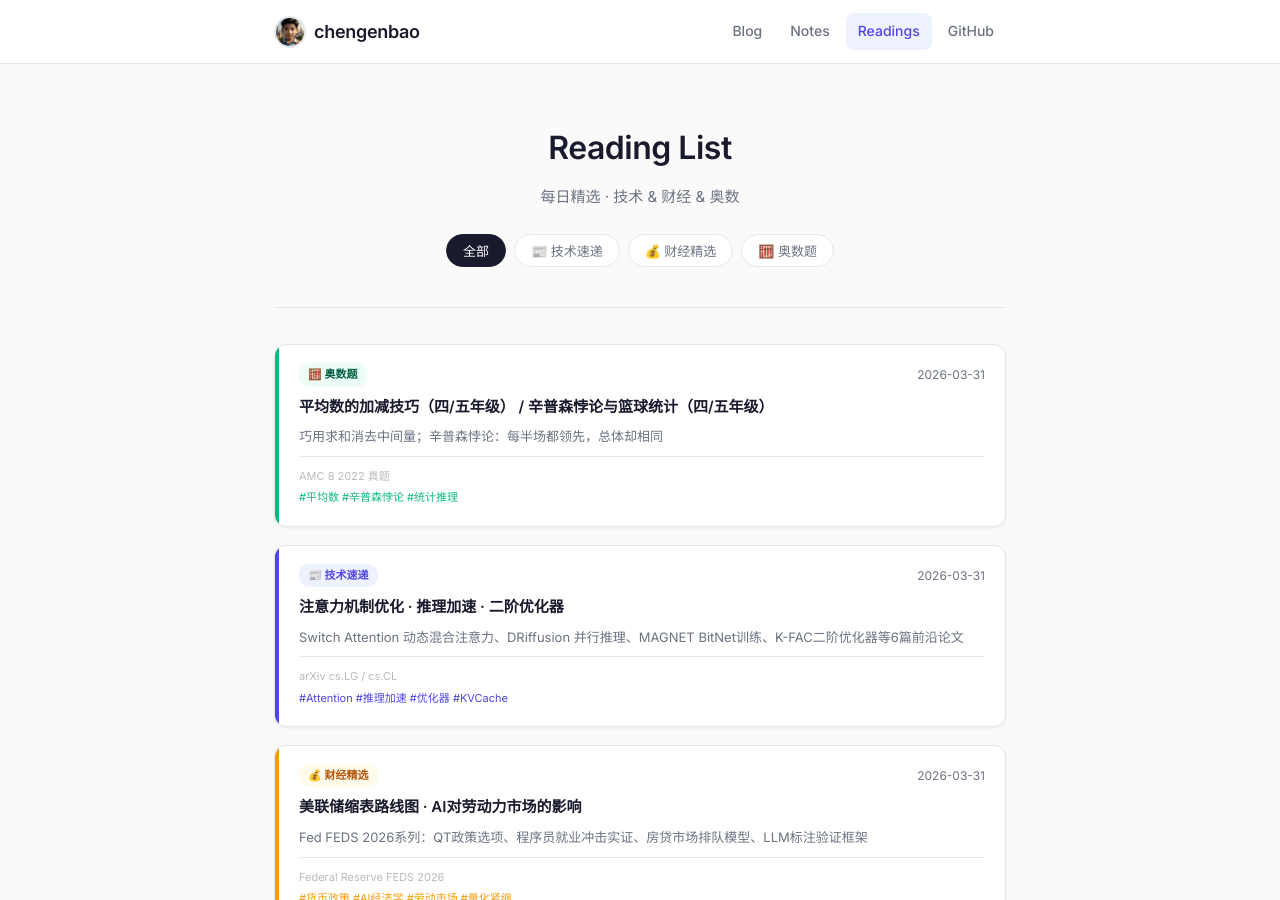
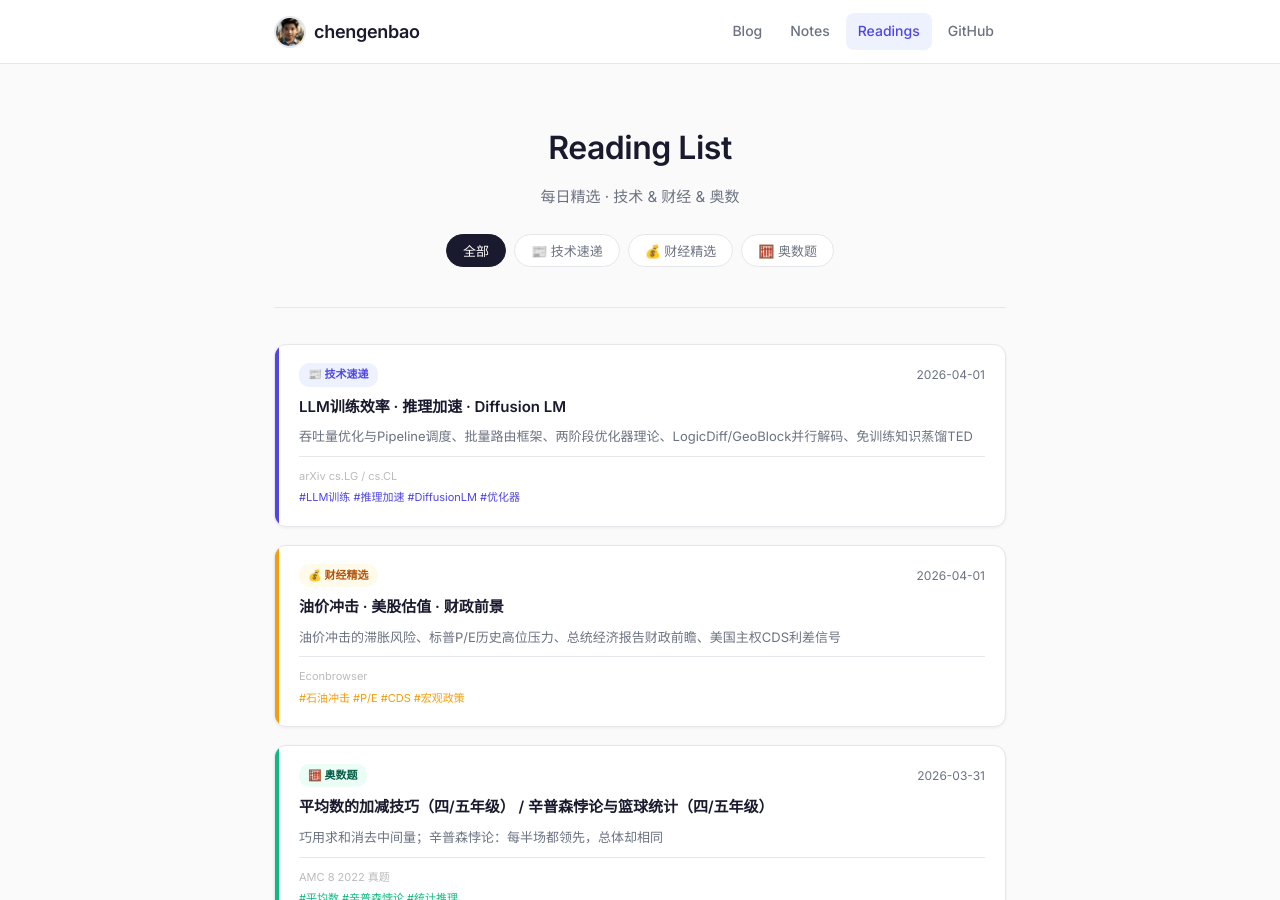
Before and after one commit to chengenbao/chengenbao.github.io, a Jekyll site: the page built from reading-list/index.md, in a window 1280 px wide and 900 px high. Built offline with Jekyll 4.4.1, drawn with Linux system fonts in a browser that asks for light colours.

Commit message:
Update reading list index: add 2026-04-01 tech + finance cards

```diff
--- a/reading-list/index.md
+++ b/reading-list/index.md
@@ -18,6 +18,38 @@
   </div>
 
   <div class="rl-grid">
+<a class="rl-card tech" href="/reading-list/2026-04-01-tech-daily/">
+  <div class="rl-accent"></div>
+  <div class="rl-body">
+    <div class="rl-top">
+      <span class="rl-badge tech">📰 技术速递</span>
+      <time>2026-04-01</time>
+    </div>
+    <h2>LLM训练效率 · 推理加速 · Diffusion LM</h2>
+    <p>吞吐量优化与Pipeline调度、批量路由框架、两阶段优化器理论、LogicDiff/GeoBlock并行解码、免训练知识蒸馏TED</p>
+    <div class="rl-meta">
+      <span class="rl-source">arXiv cs.LG / cs.CL</span>
+      <span class="rl-tags">#LLM训练 #推理加速 #DiffusionLM #优化器</span>
+    </div>
+  </div>
+</a>
+
+<a class="rl-card finance" href="/reading-list/2026-04-01-finance-daily/">
+  <div class="rl-accent"></div>
+  <div class="rl-body">
+    <div class="rl-top">
+      <span class="rl-badge finance">💰 财经精选</span>
+      <time>2026-04-01</time>
+    </div>
+    <h2>油价冲击 · 美股估值 · 财政前景</h2>
+    <p>油价冲击的滞胀风险、标普P/E历史高位压力、总统经济报告财政前瞻、美国主权CDS利差信号</p>
+    <div class="rl-meta">
+      <span class="rl-source">Econbrowser</span>
+      <span class="rl-tags">#石油冲击 #P/E #CDS #宏观政策</span>
+    </div>
+  </div>
+</a>
+
 <a class="rl-card math" href="/reading-list/2026-03-31-math/">
   <div class="rl-accent"></div>
   <div class="rl-body">
```
